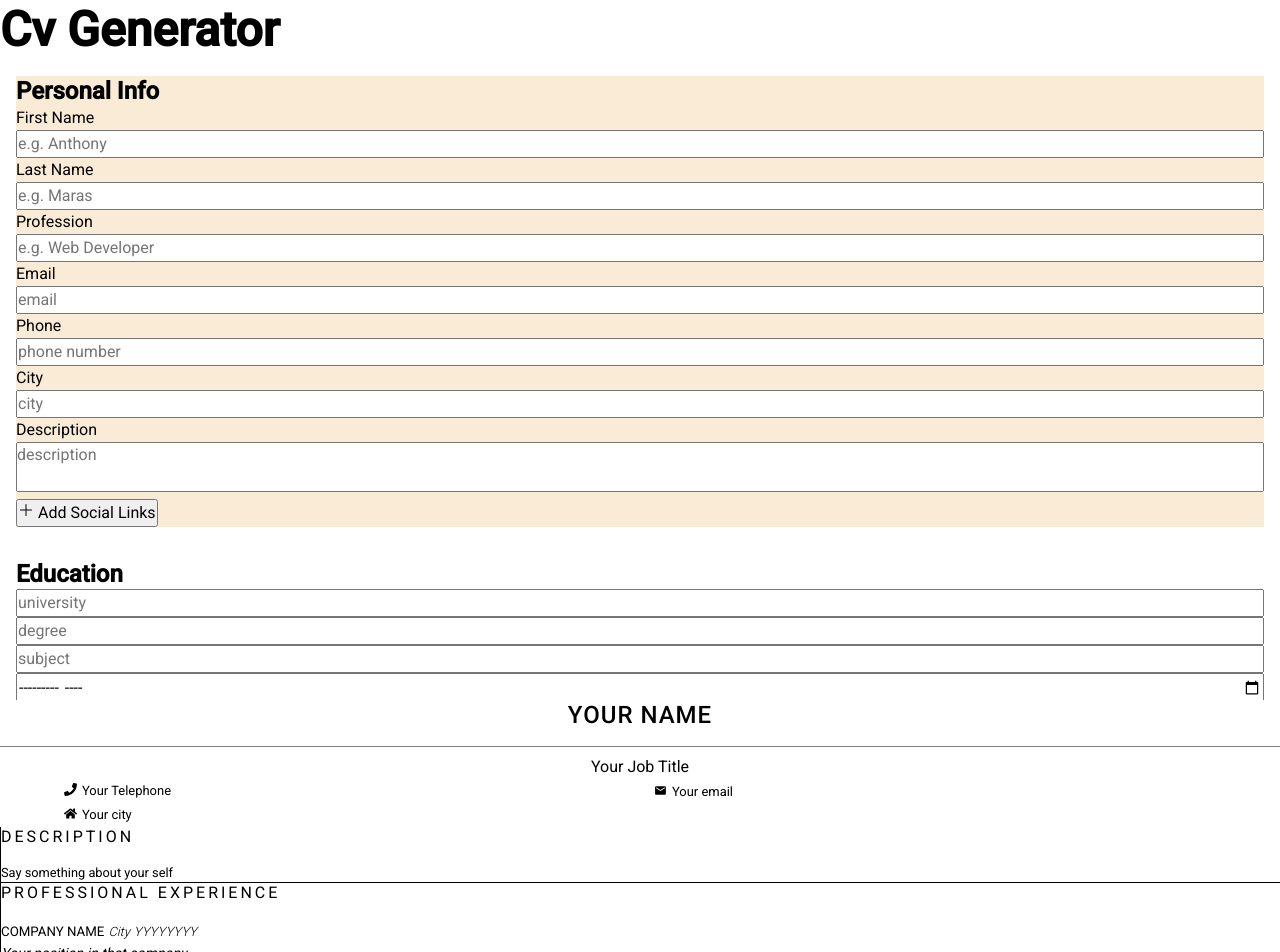
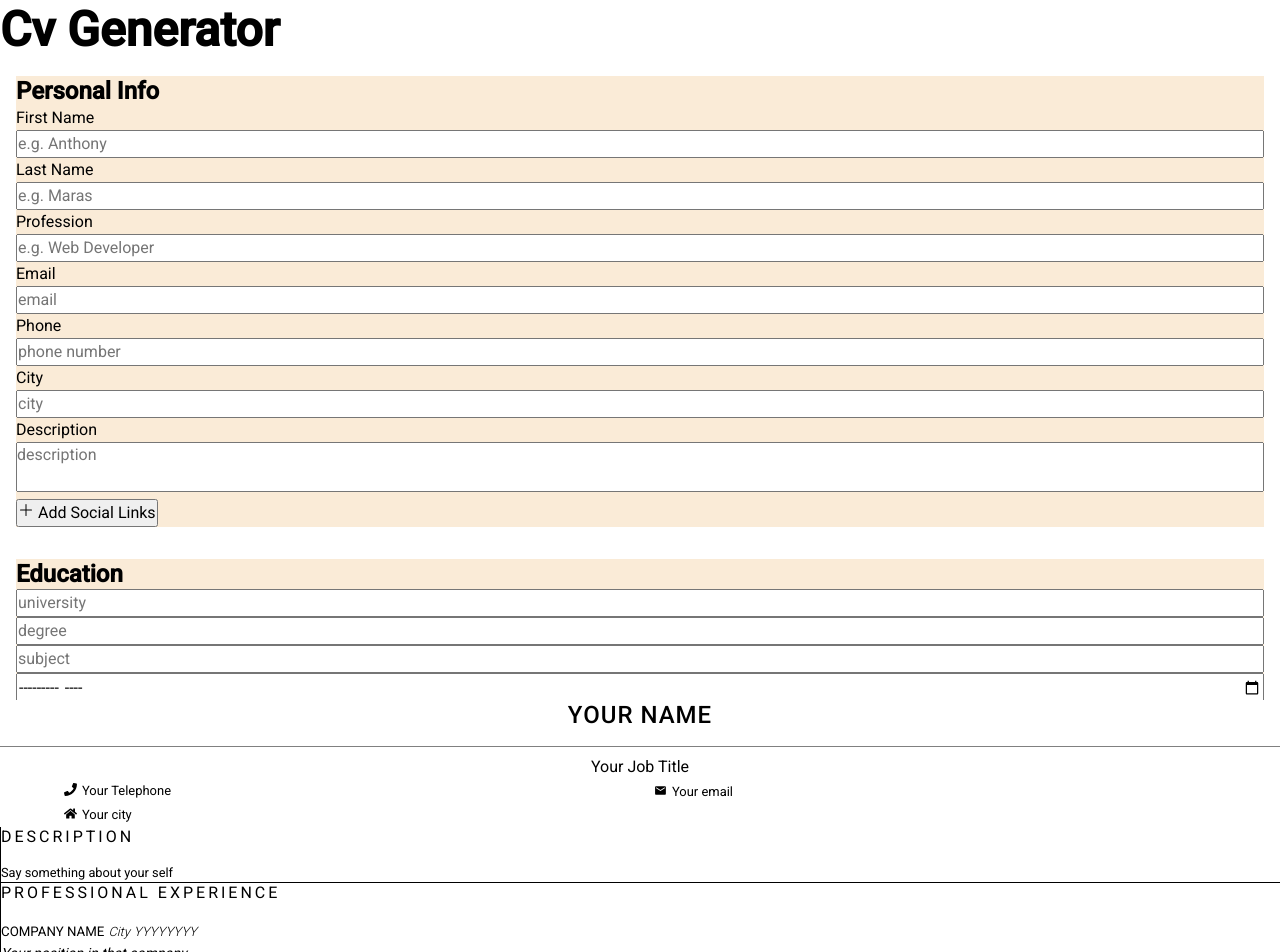
Before and after one commit to anmaras/cv-project, a React (Create React App) app: page / in a window 1280 px wide. Shown: the top 952 px of the page. Built offline with nearby package versions, Linux system fonts and the light colour scheme.

Commit message:
add classname for parent div

```diff
--- a/src/Components/Form/FormEducation/FormEducationList.js
+++ b/src/Components/Form/FormEducation/FormEducationList.js
@@ -1,10 +1,12 @@
 import React from 'react';
 import FormEducationListItem from './FormEducationListItem';
 import { useGlobalContext } from '../../../Context';
+import style from '../Form.module.css';
+
 function FormEducationList() {
   const { educationFormList, addToEducationList } = useGlobalContext();
   return (
-    <div>
+    <div className={style['form-wrapper']}>
       <h3>Education</h3>
       {educationFormList.map((formItem) => {
         return <FormEducationListItem key={formItem.id} {...formItem} />;
```
